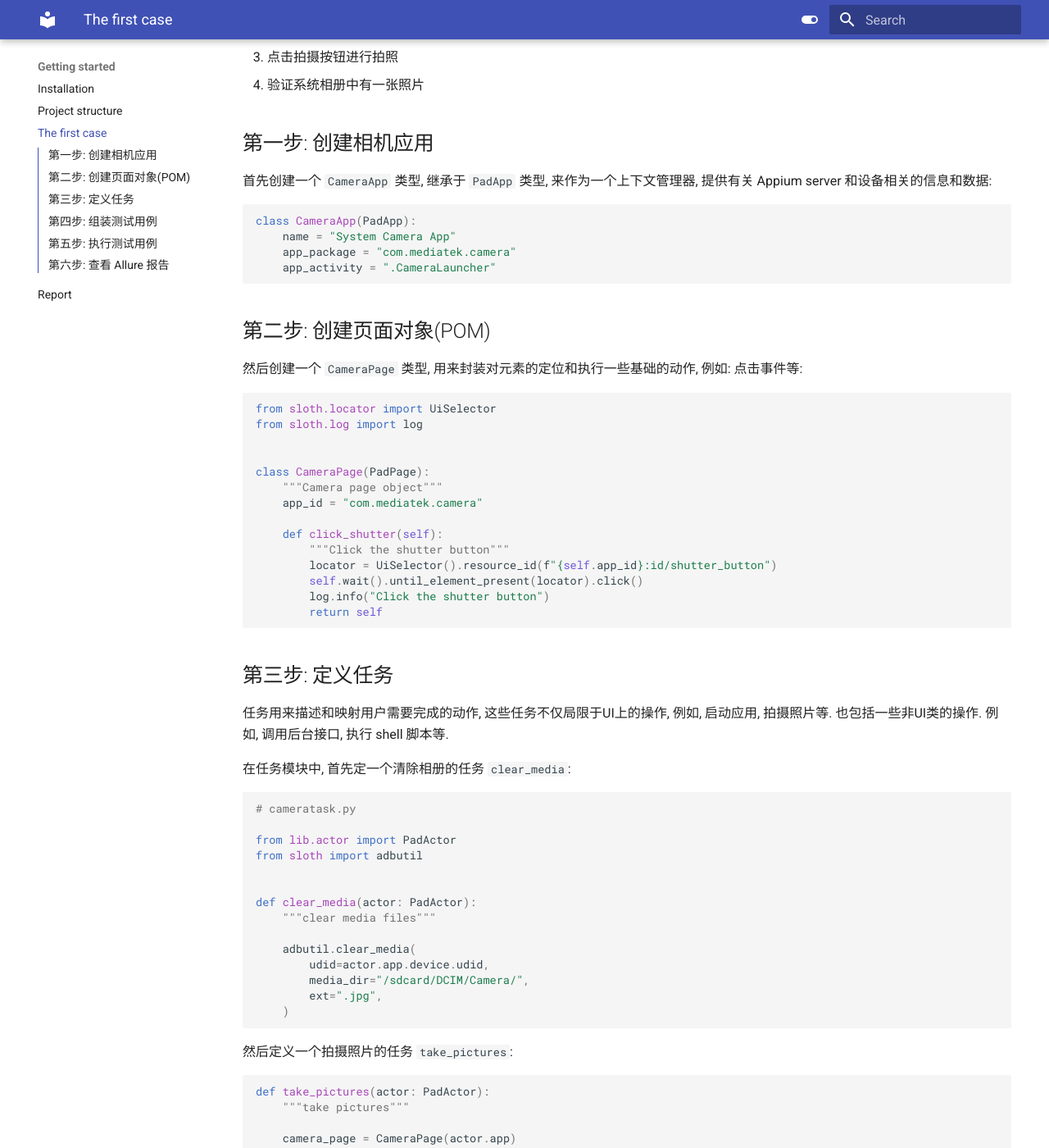
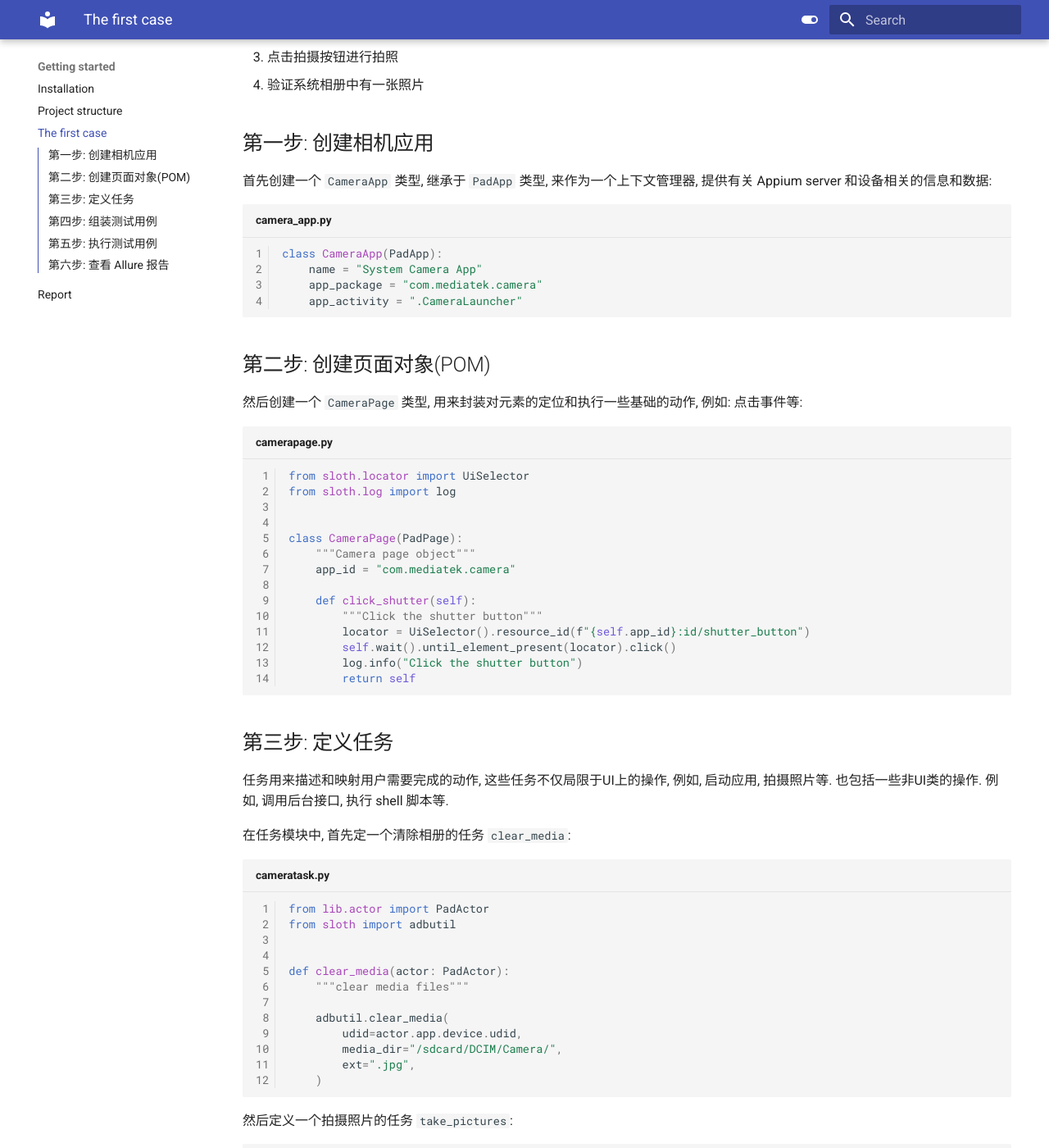
Before and after one commit to ice7mayu/sloth-doc, an MkDocs documentation site: the page built from docs/getting-started/the-first-case.md, in a window 1280 px wide and 1400 px high, scrolled down 279 px. Shown: the whole window at 82% size. Built offline with MkDocs 1.6.1 and Material for MkDocs 9.7.7, drawn with Linux system fonts in a browser that asks for light colours; some of the changed text lies outside the part shown.

Commit message:
Add line number & title

````diff
--- a/docs/getting-started/the-first-case.md
+++ b/docs/getting-started/the-first-case.md
@@ -11,7 +11,7 @@
 
 首先创建一个 `CameraApp` 类型, 继承于 `PadApp` 类型, 来作为一个上下文管理器, 提供有关 Appium server 和设备相关的信息和数据:
 
-```python
+```python title="camera_app.py"
 class CameraApp(PadApp):
     name = "System Camera App"
     app_package = "com.mediatek.camera"
@@ -22,7 +22,7 @@ class CameraApp(PadApp):
 
 然后创建一个 `CameraPage` 类型, 用来封装对元素的定位和执行一些基础的动作, 例如: 点击事件等:
 
-```python
+```python title="camerapage.py"
 from sloth.locator import UiSelector
 from sloth.log import log
 
@@ -46,8 +46,7 @@ class CameraPage(PadPage):
 
 在任务模块中, 首先定一个清除相册的任务 `clear_media`:
 
-```python
-# cameratask.py
+```python title="cameratask.py"
 
 from lib.actor import PadActor
 from sloth import adbutil
@@ -65,7 +64,7 @@ def clear_media(actor: PadActor):
 
 然后定义一个拍摄照片的任务 `take_pictures`:
 
-```python
+```python title="cameratask.py"
 def take_pictures(actor: PadActor):
     """take pictures"""
 
@@ -75,7 +74,7 @@ def take_pictures(actor: PadActor):
 
 最后再定义一个检验任务, 用来验证相册中是否存在一张照片 `see_photos`:
 
-```python
+```python title="cameratask.py"
 def see_photos(actor: PadActor):
     """should see photos in the gallery"""
 
@@ -93,8 +92,7 @@ def see_photos(actor: PadActor):
 
 定义一个 pytest 测试方法, 创建一个 `Actor` 作为整个用例的上下文管理者, 尝试执行预定义的任务, 并验证执行结果是否符合预期:
 
-```python
-# test_camera.py
+```python title="test_camera.py"
 
 from task import cameratask
 
--- a/docs/guide/task-executor.md
+++ b/docs/guide/task-executor.md
@@ -3,7 +3,7 @@
 通常 `Actor` 尝试执行某些任务并验证结果是否符合预期. 如果某项任务需要被执行多次, 可以使用 `executor` 装饰器来完成这项工作.
 例如, 重复执行 `cameratask.take_pictures` 这项任务:
 
-```python
+```python hl_lines="11"
 from lib.actor import PadActor
 from sloth.benchmark import Benchmark
 from sloth.dec import executor
--- a/mkdocs.yml
+++ b/mkdocs.yml
@@ -40,7 +40,7 @@ plugins:
 markdown_extensions:
   - pymdownx.highlight:
       anchor_linenums: true
-      linenums: false
+      linenums: true
   - pymdownx.inlinehilite
   - pymdownx.snippets
   - pymdownx.superfences
````
Also changed, not shown: docs/guide/element-locating.md (+2 -5 lines), docs/guide/working-with-multiple-devices.md (+1 -3 lines).
